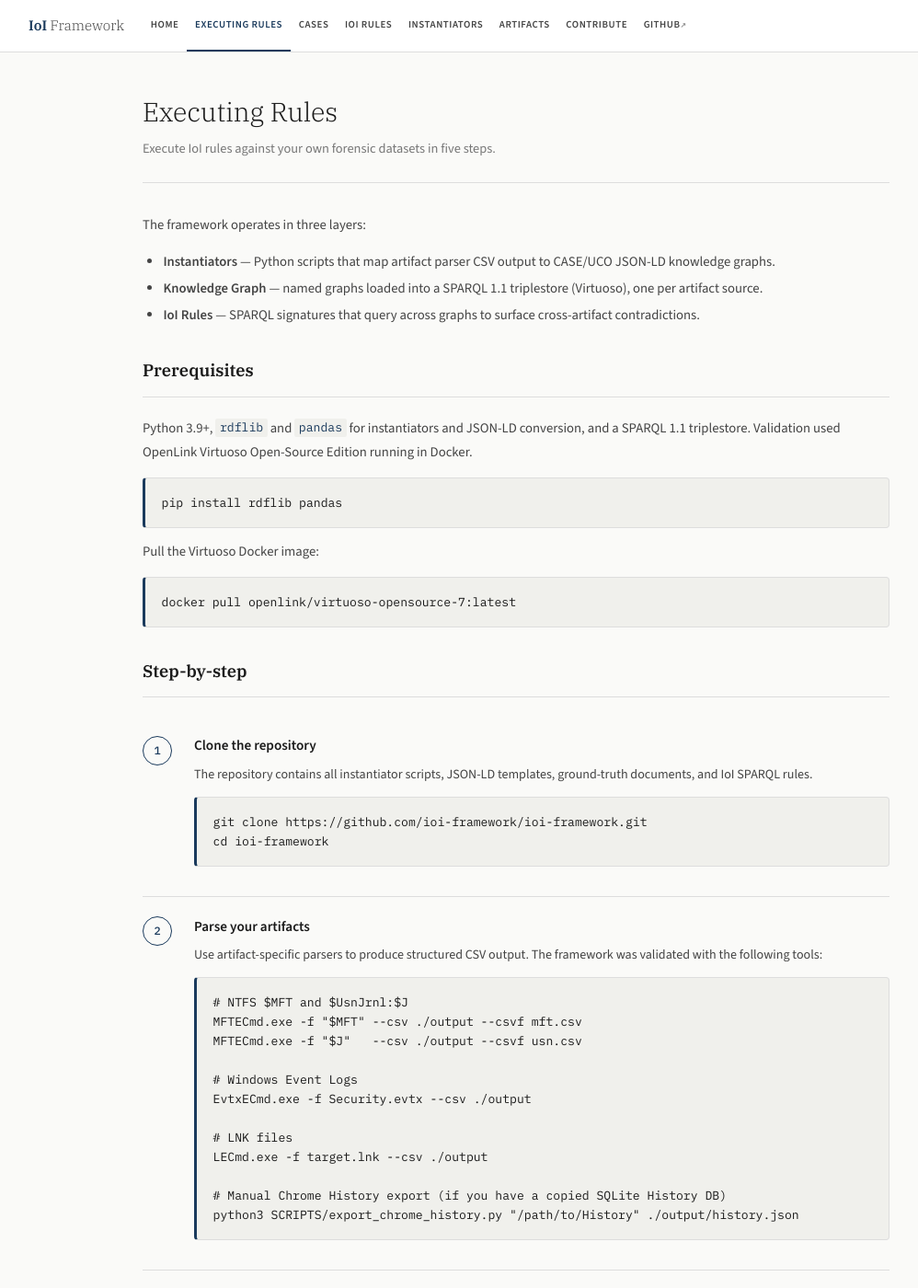
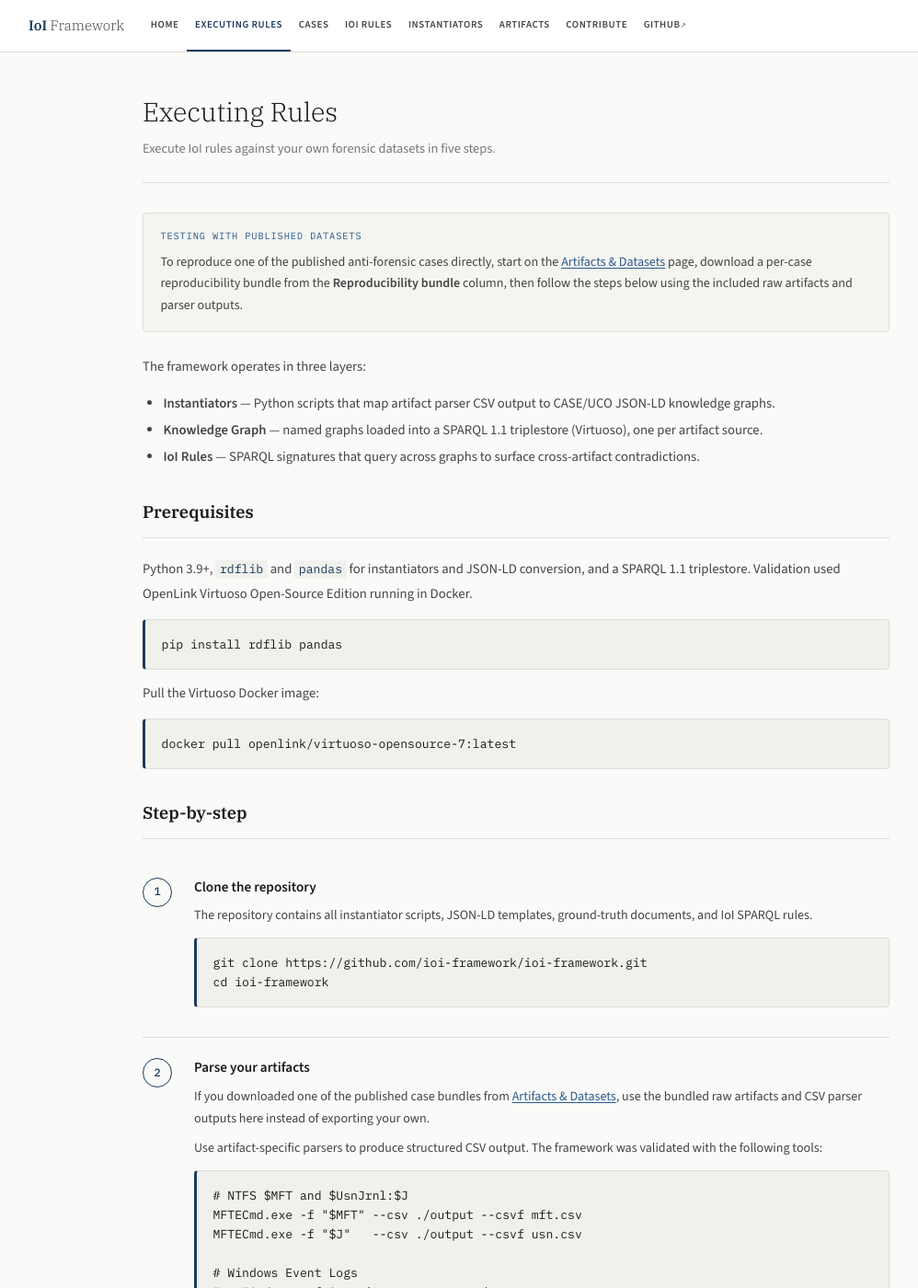
Before and after one commit to ioi-framework/ioi-framework.github.io, a Jekyll site: the page built from executerules.md, in a window 1280 px wide and 1400 px high. Shown: the whole window at 92% size, without its empty margins (79-1077 px from the left). Built offline with Jekyll 4.4.1, drawn with Linux system fonts in a browser that asks for light colours; some of the changed text lies outside the part shown.

Commit message:
clarify published dataset workflow on executing rules page

```diff
--- a/executerules.md
+++ b/executerules.md
@@ -7,6 +7,13 @@ permalink: /executerules/
 <div class="page-wrap">
   <h1 class="page-title">Executing Rules</h1>
   <p class="page-subtitle">Execute IoI rules against your own forensic datasets in five steps.</p>
+
+  <div style="margin-bottom:1.5rem;padding:1rem 1.15rem;background:var(--bg-tint);border:1px solid var(--rule);border-radius:4px;">
+    <div style="font-family:var(--mono);font-size:0.65rem;letter-spacing:0.08em;text-transform:uppercase;color:var(--accent-mid);margin-bottom:0.4rem;">Testing with published datasets</div>
+    <p style="font-size:0.88rem;color:var(--ink-mid);margin:0;">
+      To reproduce one of the published anti-forensic cases directly, start on the <a href="/artifacts/">Artifacts &amp; Datasets</a> page, download a per-case reproducibility bundle from the <strong>Reproducibility bundle</strong> column, then follow the steps below using the included raw artifacts and parser outputs.
+    </p>
+  </div>
 
   <div class="prose" style="margin-bottom:2rem;">
     <p>The framework operates in three layers:</p>
@@ -46,6 +53,7 @@ cd ioi-framework</code></pre>
       <div class="step-num">2</div>
       <div class="step-content">
         <h3>Parse your artifacts</h3>
+        <p>If you downloaded one of the published case bundles from <a href="/artifacts/">Artifacts &amp; Datasets</a>, use the bundled raw artifacts and CSV parser outputs here instead of exporting your own.</p>
         <p>Use artifact-specific parsers to produce structured CSV output. The framework was validated with the following tools:</p>
         <pre><code># NTFS $MFT and $UsnJrnl:$J
 MFTECmd.exe -f "$MFT" --csv ./output --csvf mft.csv
@@ -143,7 +151,7 @@ docker exec vos bash -lc "printf 'SPARQL\n'; sed '/^#/d' /database/rule.rq; prin
   <div style="margin-top:2.5rem;padding:1.25rem;background:var(--bg-tint);border:1px solid var(--rule);border-radius:4px;">
     <div style="font-family:var(--mono);font-size:0.65rem;letter-spacing:0.08em;text-transform:uppercase;color:var(--accent-mid);margin-bottom:0.4rem;">Need help?</div>
     <p style="font-size:0.88rem;color:var(--ink-mid);margin:0;">
-      See the <a href="/artifacts/">artifacts &amp; datasets</a> page for pre-built knowledge graphs,
+      See the <a href="/artifacts/">artifacts &amp; datasets</a> page for published reproducibility bundles and downloadable case datasets,
       the <a href="/cases/">scenarios</a> for ground-truth specifications,
       and the <a href="/rules/">IoI rules library</a> for all SPARQL signatures.
       Open an issue on <a href="https://github.com/ioi-framework" target="_blank" rel="noopener">GitHub ↗</a> if you encounter problems.
```
Also changed, not shown: 1 other file.
